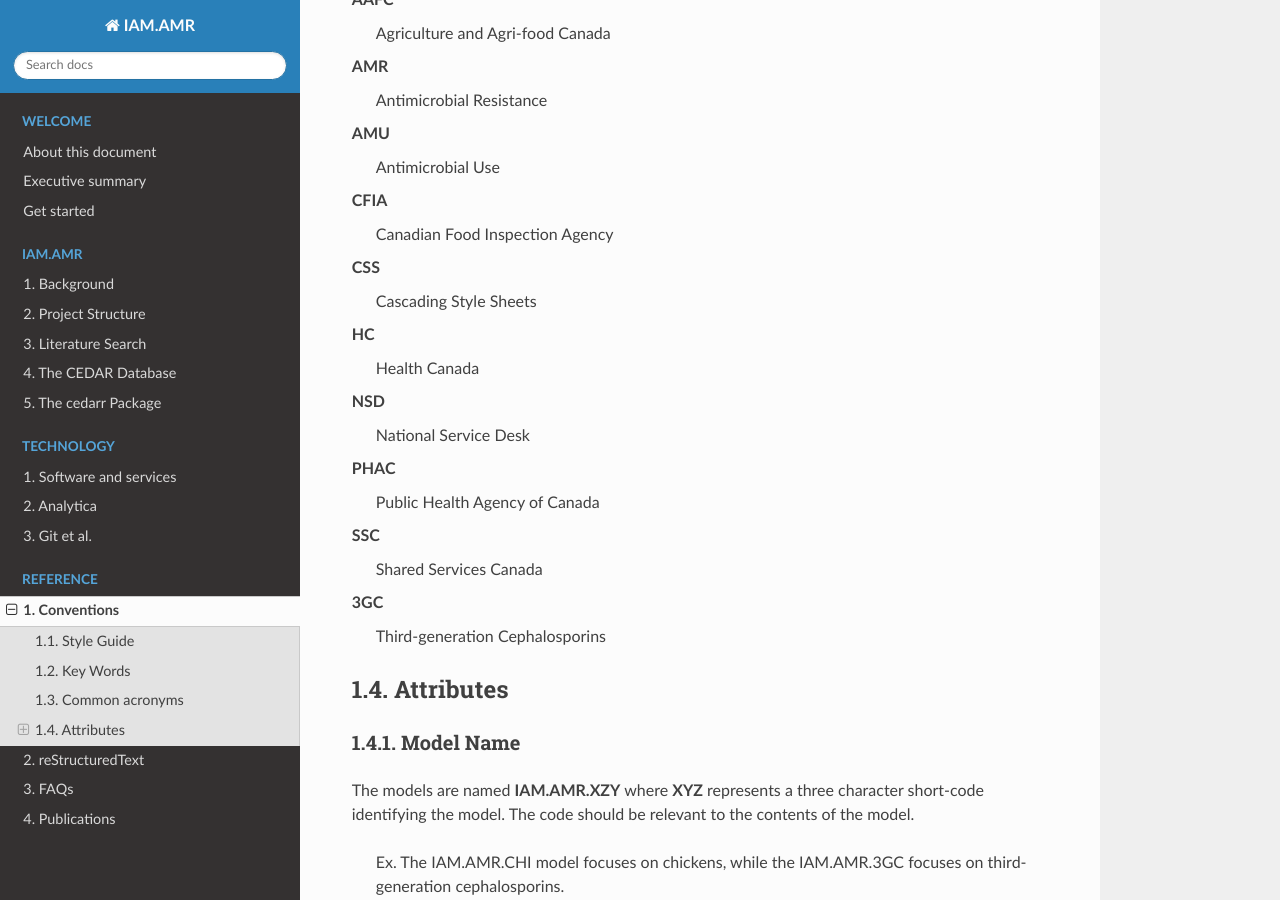
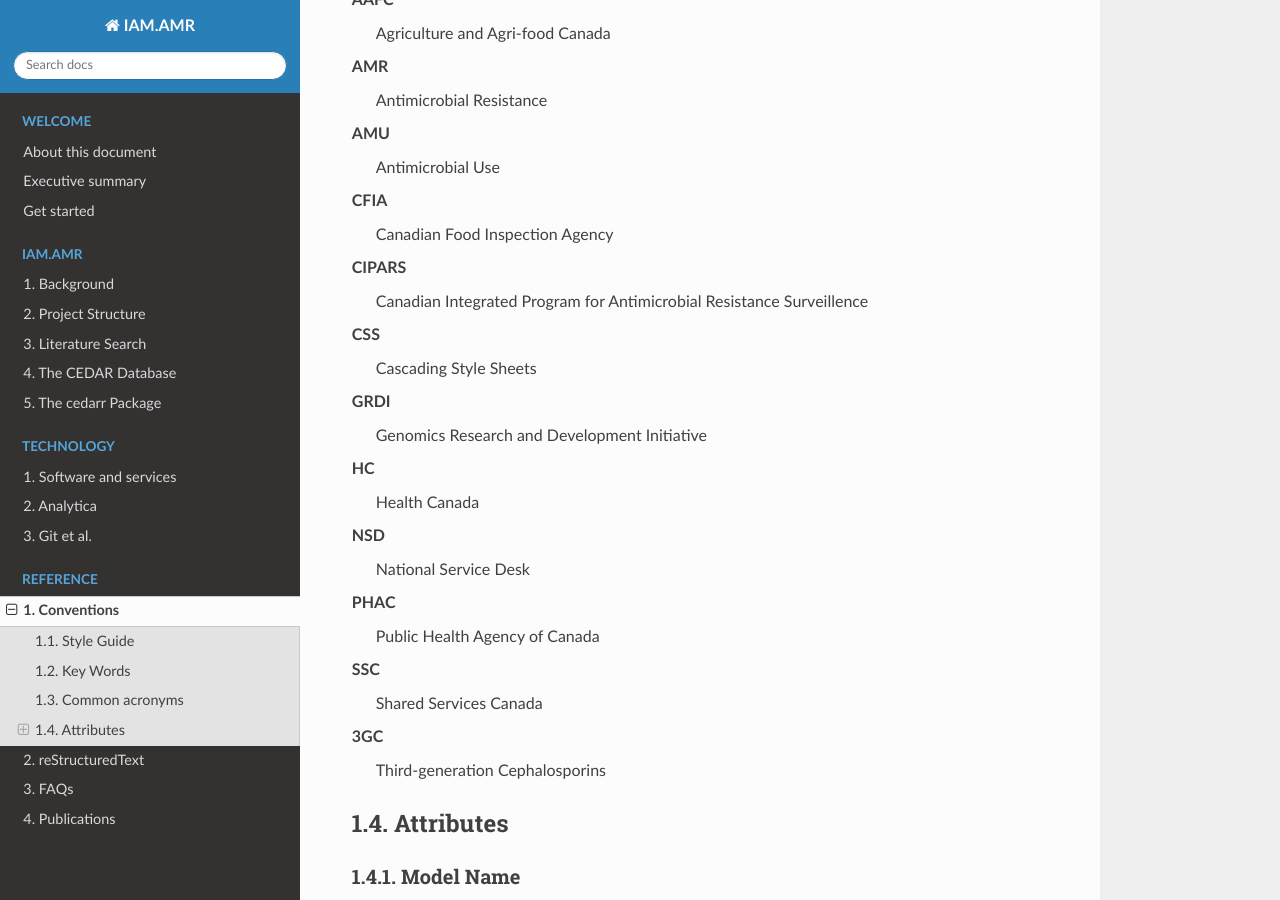
Before and after one commit to chapb/IAM.AMR.DOC, a Sphinx documentation site: the page built from source/reference/conventions.rst, in a window 1280 px wide and 900 px high, scrolled down 1501 px. Built offline with Sphinx 7.4.7 and the Read the Docs theme 2.0.0, drawn with Linux system fonts in a browser that asks for light colours; formulas are drawn with MathJax 3.

```diff
--- a/source/project/get_started.rst
+++ b/source/project/get_started.rst
@@ -18,7 +18,7 @@ To access the most up-to-date versions of the models, you will need to be regist
 
 Once you have access, simply opt to download the models as a ZIP file, using the large green 'Clone or Download' button.
 
-.. image:: /images/github_home_screen.PNG
+.. image:: /images/github_home_screen.png
 
 If you will not regularily need up-to-date copies of the models, you can also follow the 'For Users' section below.
 
--- a/source/reference/conventions.rst
+++ b/source/reference/conventions.rst
@@ -52,8 +52,14 @@ AMU
 CFIA
    Canadian Food Inspection Agency
 
+CIPARS
+   Canadian Integrated Program for Antimicrobial Resistance Surveillence
+
 CSS
    Cascading Style Sheets
+
+GRDI
+   Genomics Research and Development Initiative
 
 HC
    Health Canada
```
Also changed, not shown: source/project/cedarr.rst (line endings or trailing spaces).
